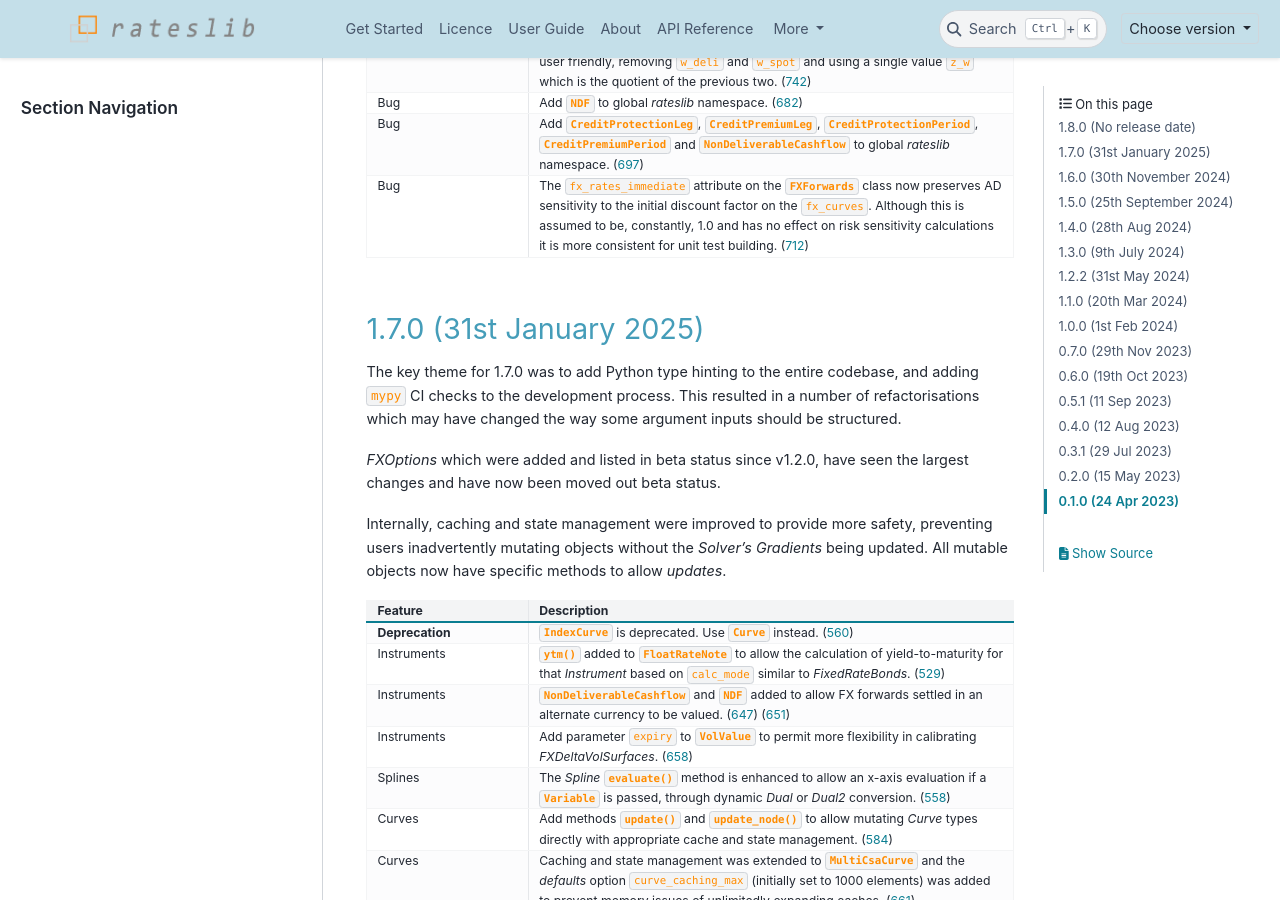
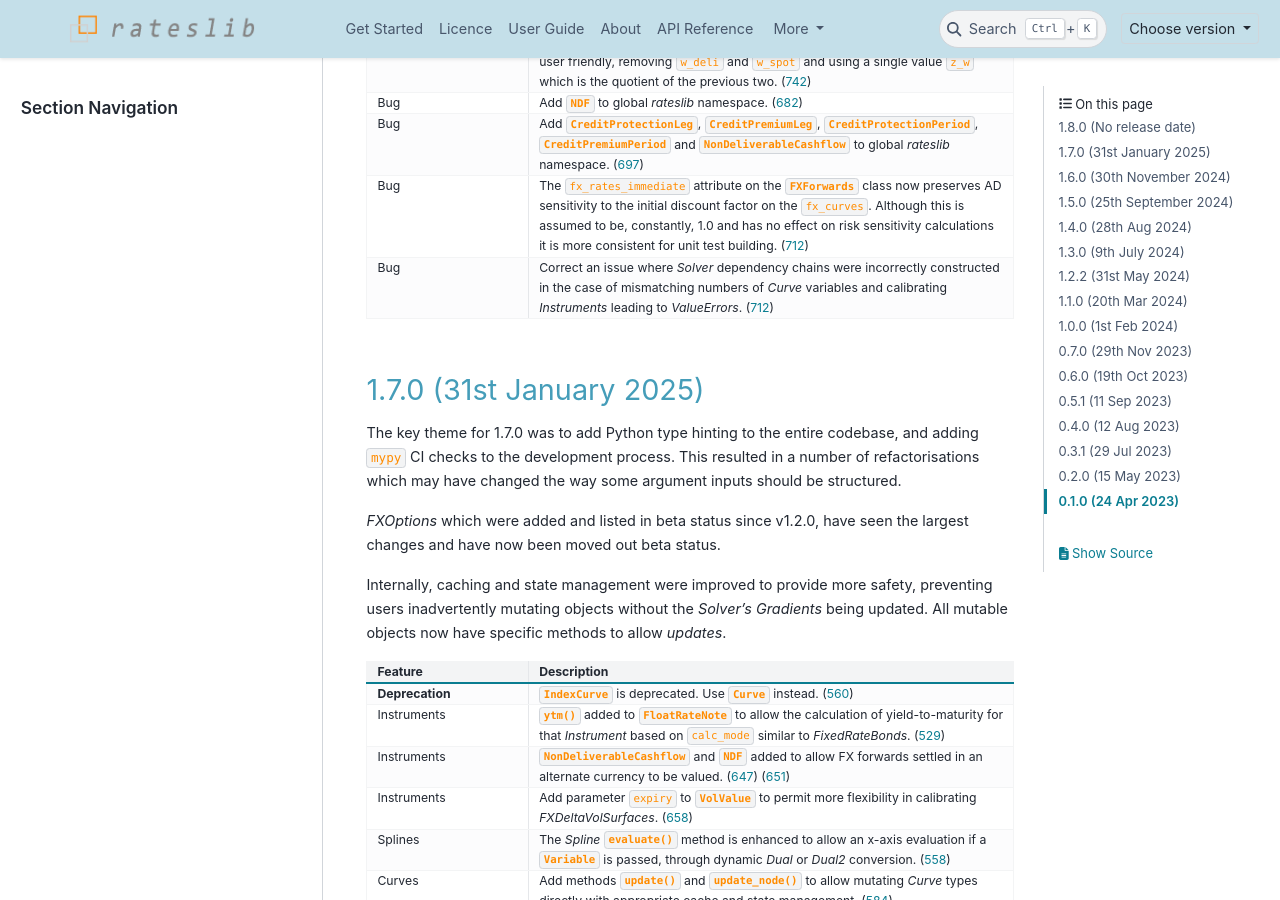
Before and after one commit to attack68/rateslib, a Sphinx documentation site: the page built from docs/source/i_whatsnew.rst, in a window 1280 px wide and 900 px high, scrolled down 1059 px. Built offline with Sphinx 7.4.7 and the PyData theme 0.15.4, drawn with Linux system fonts in a browser that asks for light colours; comment, search, counter and statistics services are not loaded.

```diff
--- a/docs/source/i_whatsnew.rst
+++ b/docs/source/i_whatsnew.rst
@@ -105,6 +105,11 @@ email contact, see `rateslib <https://rateslib.com>`_.
        preserves AD sensitivity to the initial discount factor on the ``fx_curves``. Although this
        is assumed to be, constantly, 1.0 and has no effect on risk sensitivity calculations
        it is more consistent for unit test building.
+       (`712 <https://github.com/attack68/rateslib/pull/712>`_)
+   * - Bug
+     - Correct an issue where *Solver* dependency chains were incorrectly constructed in the  case
+       of mismatching numbers of *Curve* variables and calibrating *Instruments* leading to
+       *ValueErrors*.
        (`712 <https://github.com/attack68/rateslib/pull/712>`_)
 
 1.7.0 (31st January 2025)
```
Also changed, not shown: 1 other file.
